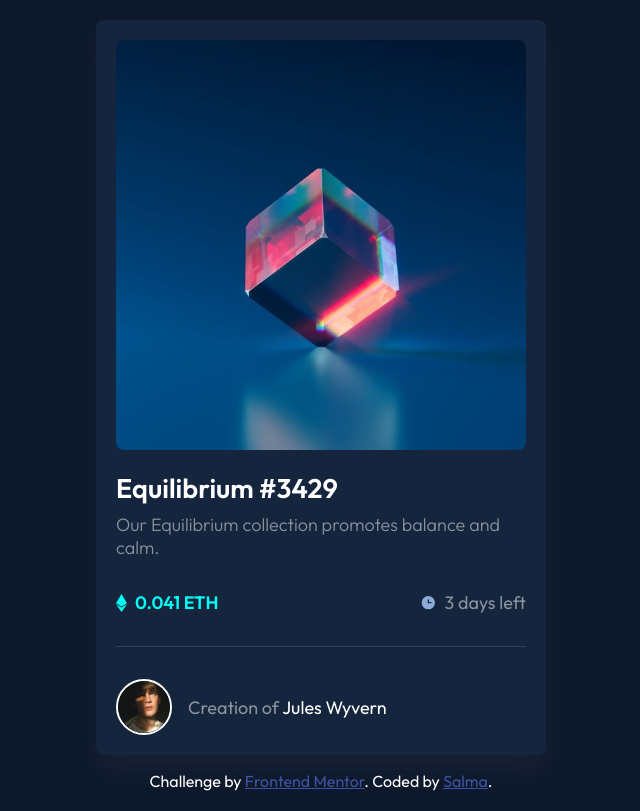
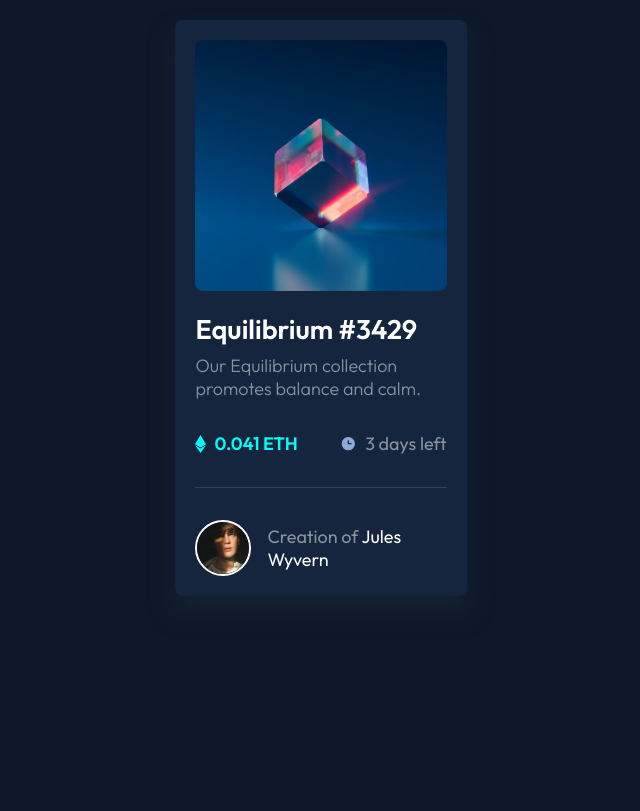
Before and after one commit to salma247/nft-preview-card-component, a plain HTML site: page index.html in a window 768 px wide. Shown: the whole page, without its empty margins (63-703 px from the left). Drawn offline with Linux system fonts and the light colour scheme.

Commit message:
some changes in the css file

```diff
--- a/css/style.css
+++ b/css/style.css
@@ -29,8 +29,8 @@ img {
 }
 
 .container {
-  width: 30%;
-  margin: 1rem auto;
+  width: 20%;
+  margin: 2rem auto;
   background-color: var(--card-bg);
   padding: 1.25rem;
   border-radius: 0.5rem;
@@ -159,9 +159,16 @@ h2:hover, .avatar p span:hover{
 .attribution a {
   color: hsl(228, 45%, 44%);
 }
-@media(min-width: 550px){
+
+@media(max-width: 650px){
     .container{
-        width: 450px;
+        width: 90%;
         margin: 0 auto 1rem;
     }
 }
+@media(max-width: 1140px) and ( min-width: 651px){
+  .container{
+      width: 40%;
+      margin: 0 auto 1rem;
+  }
+}
--- a/index.html
+++ b/index.html
@@ -48,10 +48,6 @@
     </article>
   </div>
 
-  <div class="attribution">
-    Challenge by <a href="https://www.frontendmentor.io?ref=challenge" target="_blank">Frontend Mentor</a>.
-    Coded by <a href="#">Salma</a>.
-  </div>
 </body>
 
 </html>
```
